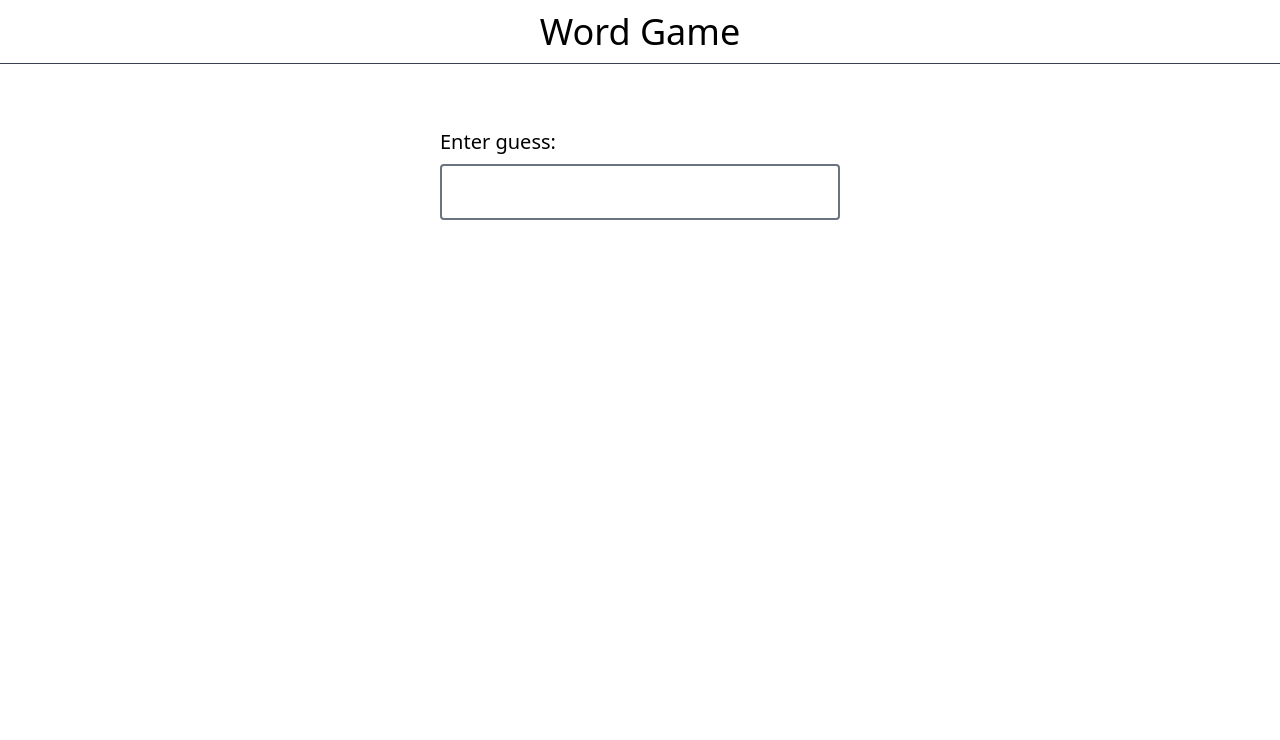
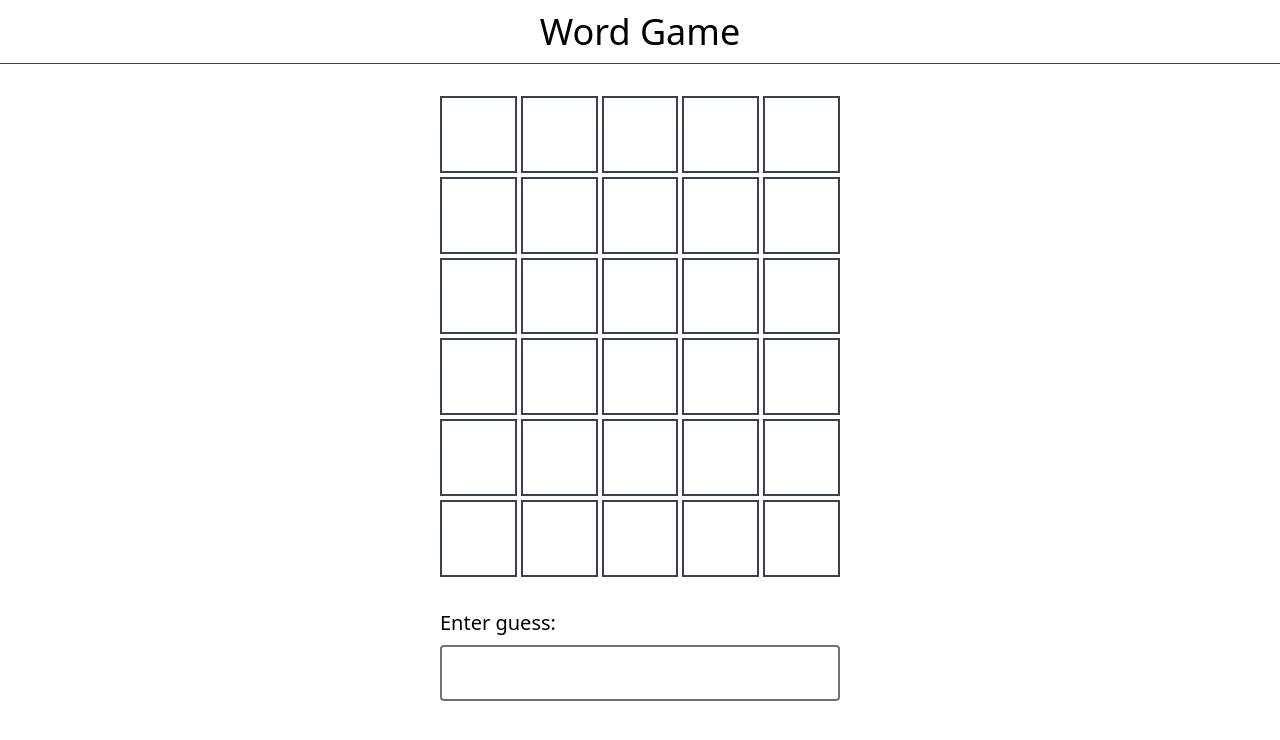
Before and after one commit to orlandodiazc/wordle, a React (Vite) app: page / in a window 1280 px wide. Shown: the top 740 px of the page. Built offline with nearby package versions, Linux system fonts and the light colour scheme.

Commit message:
Add word grid slots

```diff
--- a/src/components/Game.tsx
+++ b/src/components/Game.tsx
@@ -1,20 +1,42 @@
 import { WORDS } from "@lib/data";
-import { sample } from "@lib/utils";
+import { range, sample } from "@lib/utils";
 import GuessInput from "./GuessInput";
 import { useState } from "react";
-import GuessList from "./GuessList";
+import { Guess } from "./Guess";
+import { NUM_OF_GUESSES_ALLOWED } from "@lib/constants";
+
+type WordGrid = string[][];
 
 const answer = sample(WORDS);
 console.info({ answer });
+const wordsInitialState = range(0, NUM_OF_GUESSES_ALLOWED).map(() =>
+  range(0, 5).map(() => ""),
+);
 
 function Game() {
-  const [words, setWords] = useState<string[]>([]);
+  const [words, setWords] = useState<WordGrid>(wordsInitialState);
+  const [wordCounter, setCounter] = useState(0);
+  function handleNewWord(word: string) {
+    if (wordCounter < 6) {
+      setWords((prev) =>
+        prev.map((wordArray, index) => {
+          if (index === wordCounter) {
+            return word.split("");
+          }
+          return wordArray;
+        }),
+      );
+      setCounter((prev) => prev + 1);
+    }
+  }
   return (
     <>
-      <GuessList data={words} />
-      <GuessInput
-        addWordToList={(newWord) => setWords((prev) => [...prev, newWord])}
-      />
+      <div className="flex flex-col justify-center gap-1">
+        {words.map((wordArray, index) => (
+          <Guess wordArray={wordArray} key={index} />
+        ))}
+      </div>
+      <GuessInput addWordToGrid={handleNewWord} />
     </>
   );
 }
--- /dev/null
+++ b/src/components/Guess.tsx
@@ -0,0 +1,14 @@
+export function Guess({ wordArray }: { wordArray: string[] }) {
+  return (
+    <div className="flex gap-1">
+      {wordArray.map((letter, letterIndex) => (
+        <span
+          key={letterIndex}
+          className="relative grid aspect-square w-1/5 place-content-center border-2 border-gray-700 text-3xl"
+        >
+          {letter}
+        </span>
+      ))}
+    </div>
+  );
+}
--- a/src/components/GuessInput.tsx
+++ b/src/components/GuessInput.tsx
@@ -3,19 +3,19 @@ import { FormEvent, useState } from "react";
 interface FormElements extends HTMLFormControlsCollection {
   guessInput: HTMLInputElement;
 }
-interface UsernameFormElement extends HTMLFormElement {
+interface GuessFormElement extends HTMLFormElement {
   readonly elements: FormElements;
 }
 
 export default function GuessInput({
-  addWordToList,
+  addWordToGrid,
 }: {
-  addWordToList: (word: string) => void;
+  addWordToGrid: (word: string) => void;
 }) {
   const [word, setWord] = useState("");
-  function handleSubmit(event: FormEvent<UsernameFormElement>) {
+  function handleSubmit(event: FormEvent<GuessFormElement>) {
     event.preventDefault();
-    addWordToList(word);
+    addWordToGrid(word.toUpperCase());
     setWord("");
   }
   return (
--- /dev/null
+++ b/src/lib/constants.ts
@@ -0,0 +1 @@
+export const NUM_OF_GUESSES_ALLOWED = 6;
--- a/src/lib/utils.ts
+++ b/src/lib/utils.ts
@@ -1,3 +1,15 @@
 export const sample = (arr: string[]) => {
   return arr[Math.floor(Math.random() * arr.length)];
 };
+
+export const range = (start: number, end: number, step = 1) => {
+  const output = [];
+  if (typeof end === "undefined") {
+    end = start;
+    start = 0;
+  }
+  for (let i = start; i < end; i += step) {
+    output.push(i);
+  }
+  return output;
+};
```
